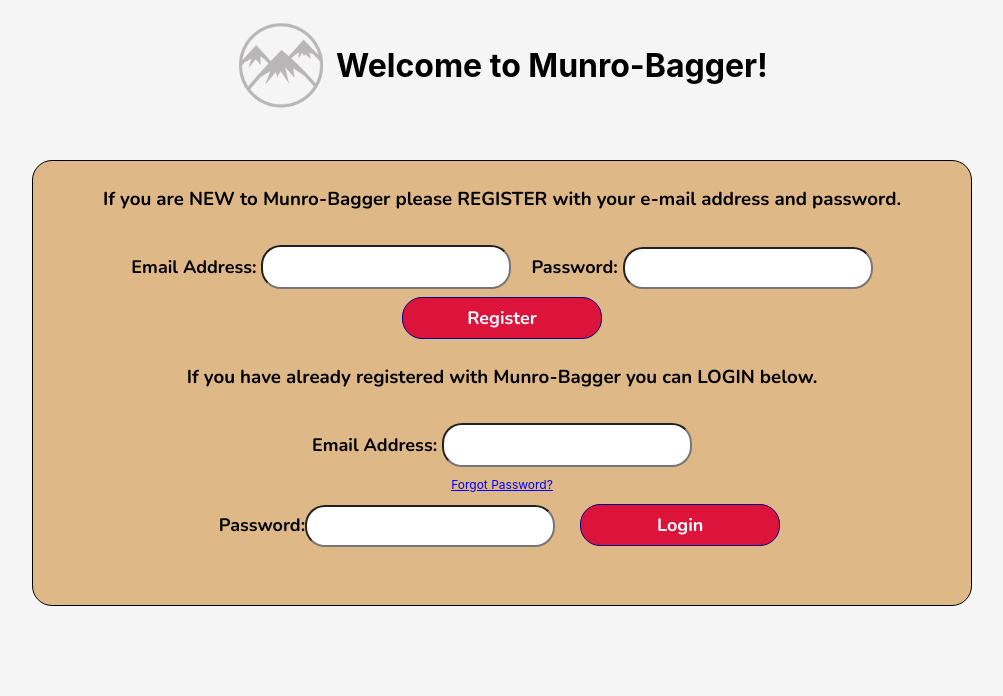
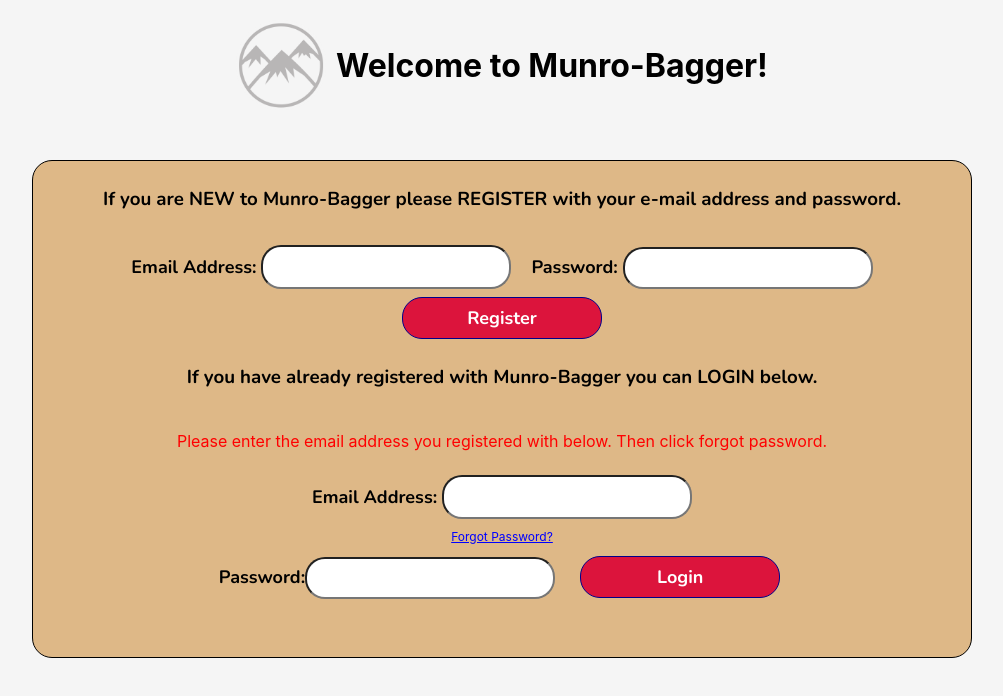
Before and after one commit to jimbob68/munro_bagging_app, a React (Create React App) app: page / in a window 1280 px wide. Both pictures are taken after a click on the element "Forgot Password?". Shown: the top 696 px of the page, without its empty margins (138-1141 px from the left). Built offline with nearby package versions, Linux system fonts and the light colour scheme; no server answers.

Commit message:
styling the forgot password text and some other small tweaks to the styling of the register page.

```diff
--- a/src/RegisterPage.css
+++ b/src/RegisterPage.css
@@ -62,6 +62,10 @@ h3 {
 	margin: 2px;
 	margin-bottom: 5px;
 }
+
+.forgot-password-text {
+	color: red;
+}
 @media screen and (max-width: 450px) {
 	.login-wrapper {
 		margin: 30px 10px;
--- a/src/RegisterPage.js
+++ b/src/RegisterPage.js
@@ -11,6 +11,7 @@ const RegisterPage = ({ setIsLoggedIn }) => {
 	const [ password, setPassword ] = useState('');
 	const [ loginEmail, setLoginEmail ] = useState('');
 	const [ loginPassword, setLoginPassword ] = useState('');
+	const [ forgotPasswordHelpIsVisible, setForgotPasswordHelpIsVisible ] = useState(false);
 
 	const validatePassword = (passwordToValidate) => {
 		const passwordValidator = require('password-validator');
@@ -88,6 +89,7 @@ const RegisterPage = ({ setIsLoggedIn }) => {
 				setIsLoggedIn(true);
 				setLoginEmail('');
 				setLoginPassword('');
+				setForgotPasswordHelpIsVisible(false);
 			})
 			.catch((error) => alert(error));
 		// if(firebase.auth().currentUser){
@@ -96,6 +98,9 @@ const RegisterPage = ({ setIsLoggedIn }) => {
 	};
 
 	const handleForgottenPassword = () => {
+		if (loginEmail === '') {
+			setForgotPasswordHelpIsVisible(true);
+		}
 		firebase
 			.auth()
 			.sendPasswordResetEmail(loginEmail)
@@ -127,6 +132,12 @@ const RegisterPage = ({ setIsLoggedIn }) => {
 
 				<h3>If you have already registered with Munro-Bagger you can LOGIN below.</h3>
 
+				{forgotPasswordHelpIsVisible && (
+					<p className="forgot-password-text">
+						Please enter the email address you registered with below. Then click forgot password.
+					</p>
+				)}
+
 				<label>
 					Email Address:{' '}
 					<input
```
